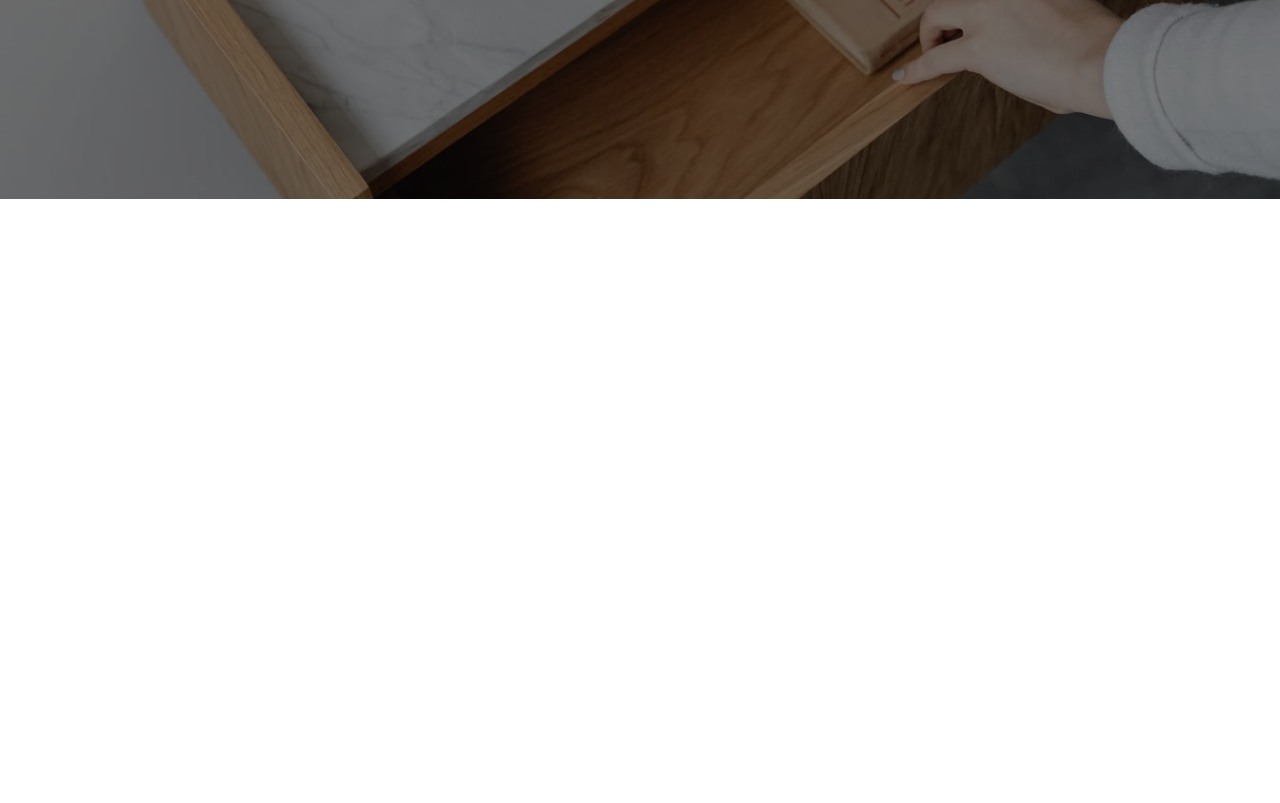
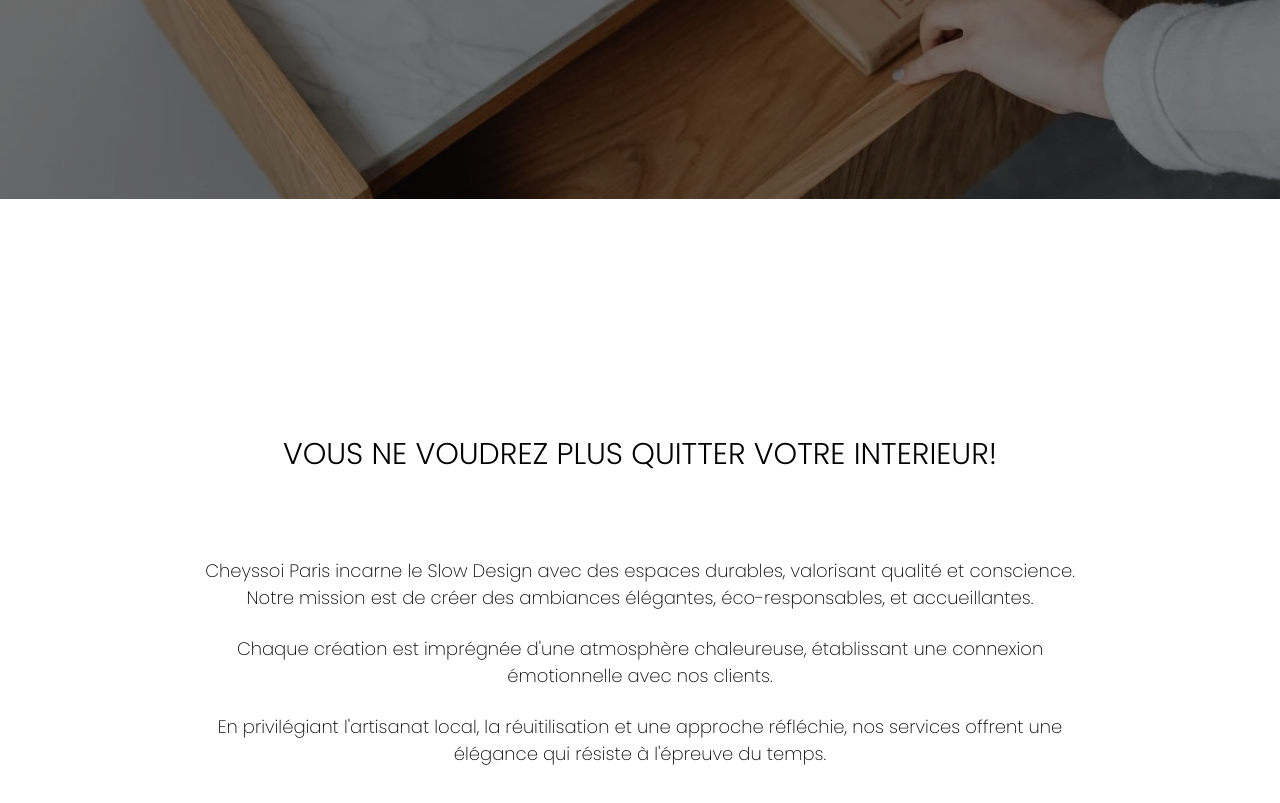
Before and after one commit to Scharlyopitz/CHEYSSOI-PARIS, a React (Vite) app: page /about in a window 1280 px wide. Shown: the part 601-1404 px from the top of the page. Built offline with nearby package versions, Linux system fonts and the light colour scheme.

Commit message:
Changement couleur du texte de la secondSection

```diff
--- a/src/sass/pages/_about.scss
+++ b/src/sass/pages/_about.scss
@@ -70,6 +70,7 @@
     align-items: center;
     justify-content: center;
     gap: 10vh;
+    color: $Black;
 
     &,
     p {
--- a/src/style/style.css
+++ b/src/style/style.css
@@ -178,6 +178,7 @@
   align-items: center;
   justify-content: center;
   gap: 10vh;
+  color: #000000;
 }
 #About .secondSection,
 #About .secondSection p {
```
Also changed, not shown: 1 other file (tests, documents, lock files or other folders).
